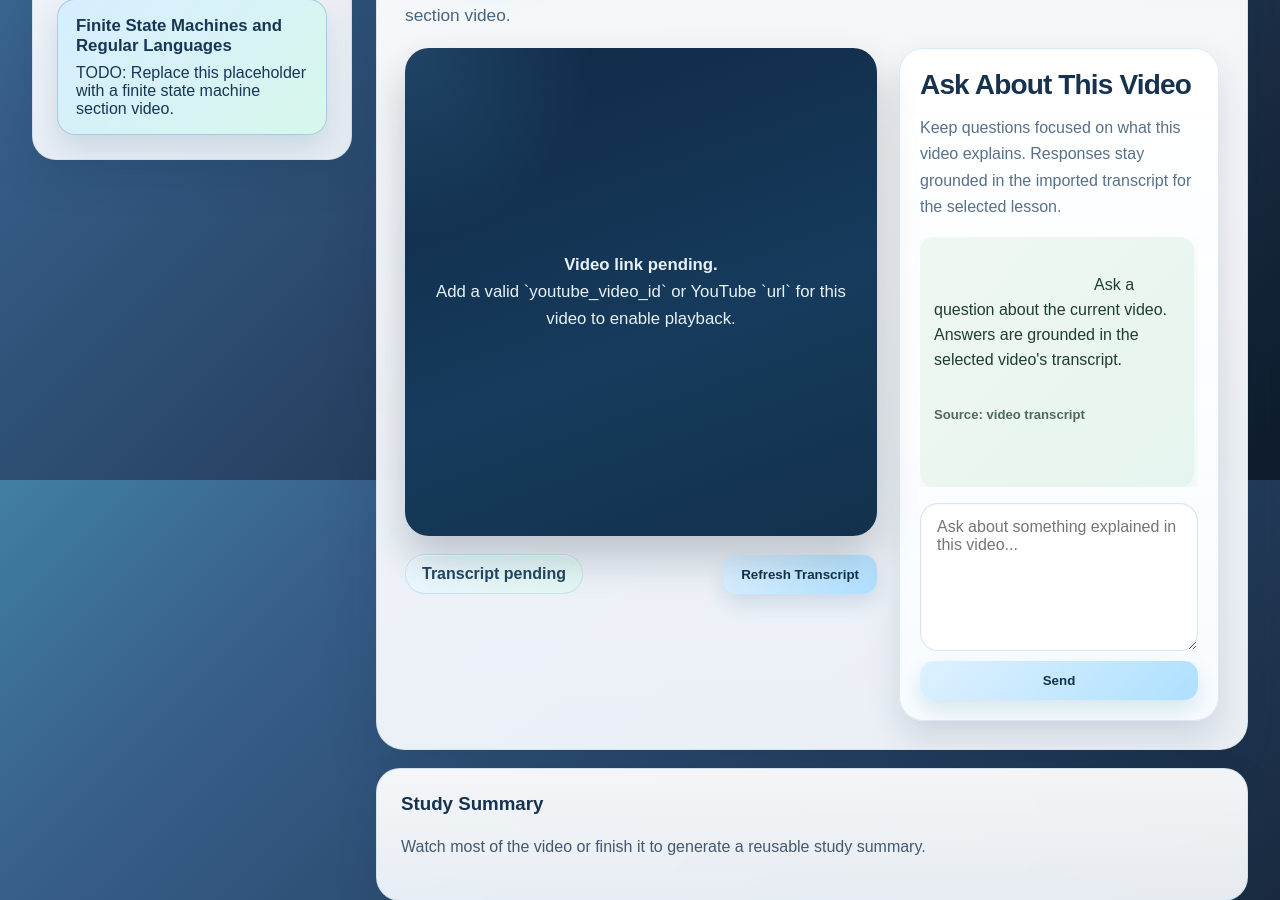
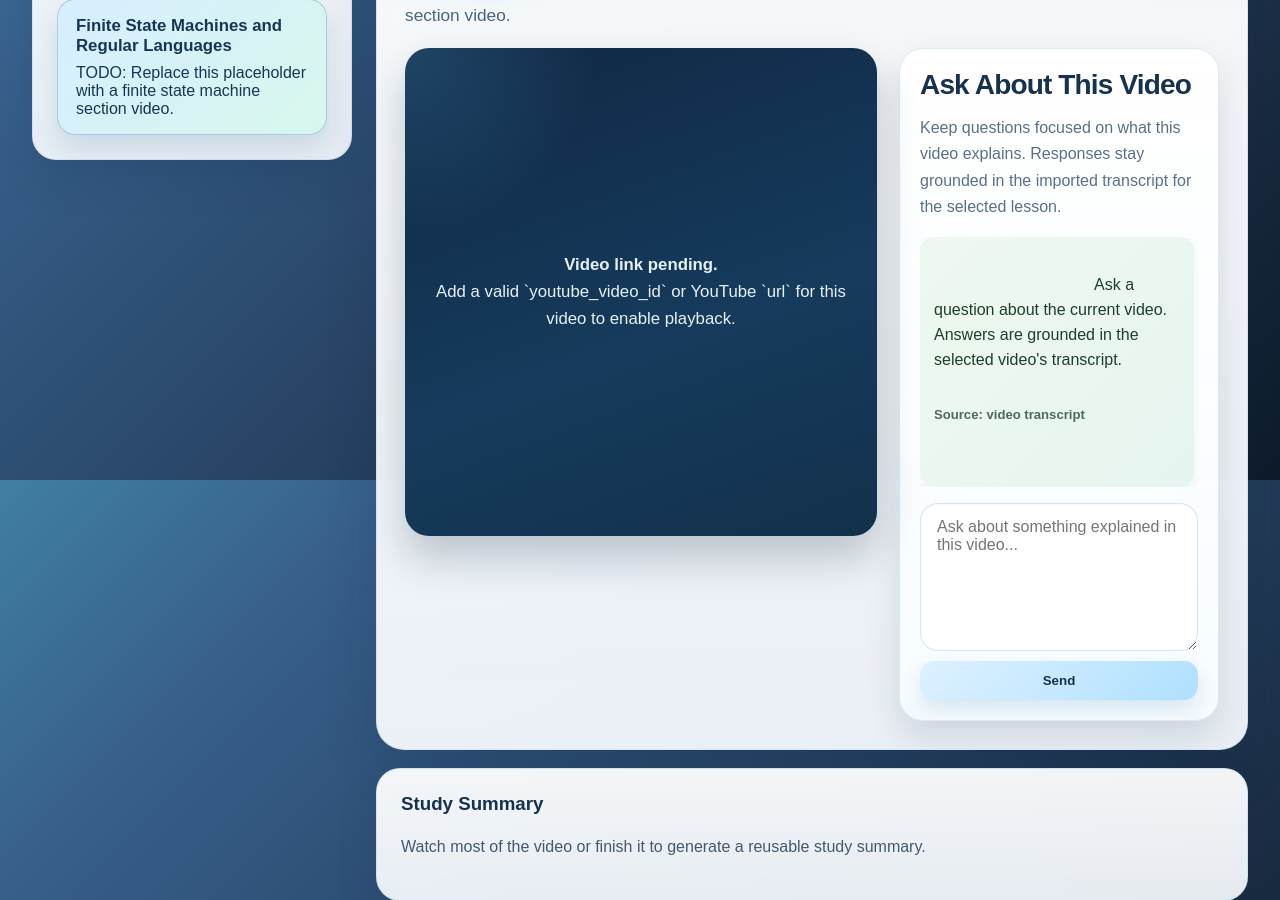
Before and after one commit to youssefmetwalli/ITS-FA, a Flask app: page /video/fsm_video_01 in a window 1280 px wide. Shown: the part 320-1220 px from the top of the page. Run offline with Flask 3, Linux system fonts and the light colour scheme; the visitor is signed in with stand-in values (Sample User, id 1); data that the repository does not hold is empty; parts of the project's set-up code (start-up, migrations or seed data) failed here and were passed over; some libraries are stand-ins or nearby versions.

Commit message:
enhance video player

```diff
--- a/templates/video_page.html
+++ b/templates/video_page.html
@@ -528,18 +528,6 @@
                                 </div>
                                 {% endif %}
                             </div>
-                            <div class="video-toolbar">
-                                <span id="transcript-status-pill" class="status-pill">
-                                    {% if transcript_available %}
-                                    Transcript ready
-                                    {% else %}
-                                    Transcript pending
-                                    {% endif %}
-                                </span>
-                                <button id="refresh-transcript-button" class="action-button" type="button">
-                                    Refresh Transcript
-                                </button>
-                            </div>
                         </div>
 
                         <aside class="chat-card">
```
